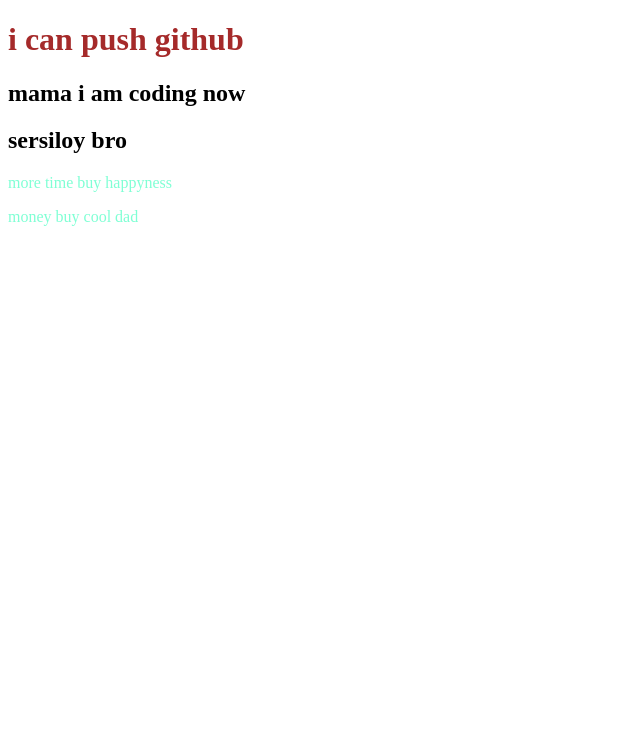
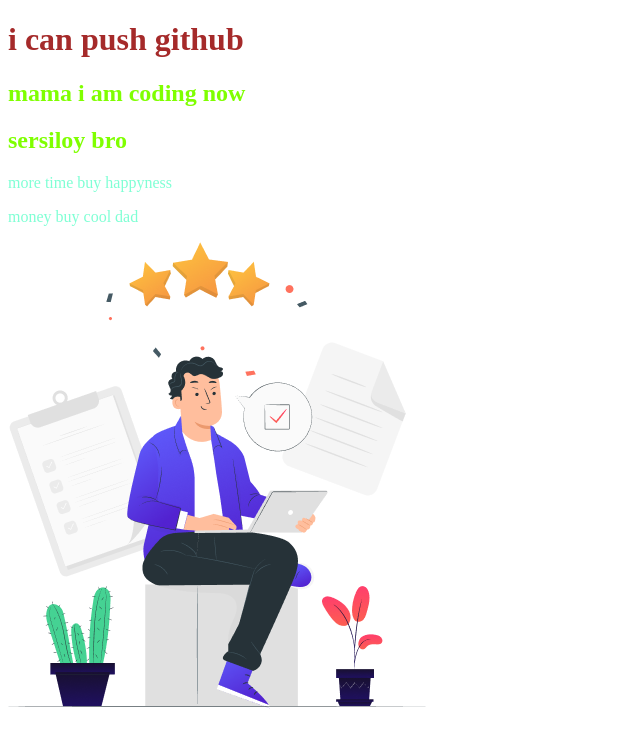
Before and after one commit to Jihanhossain/my-secend-love, a plain HTML site: page index.html in a window 1280 px wide. Shown: the whole page, without its empty margins (0-640 px from the left). Drawn offline with Linux system fonts and the light colour scheme.

Commit message:
imege see

```diff
--- a/index.html
+++ b/index.html
@@ -13,5 +13,6 @@
    <h2> sersiloy bro</h2>
    <p>more time buy happyness</p>
    <p>money buy cool dad</p>
+   <img src="erbco.png" alt="">
 </body>
 </html>
--- a/style.css
+++ b/style.css
@@ -4,3 +4,6 @@
 h1{
   color: brown;
 }
+h2{
+    color: chartreuse;
+}
```
Also changed, not shown: erbco.png (added).
